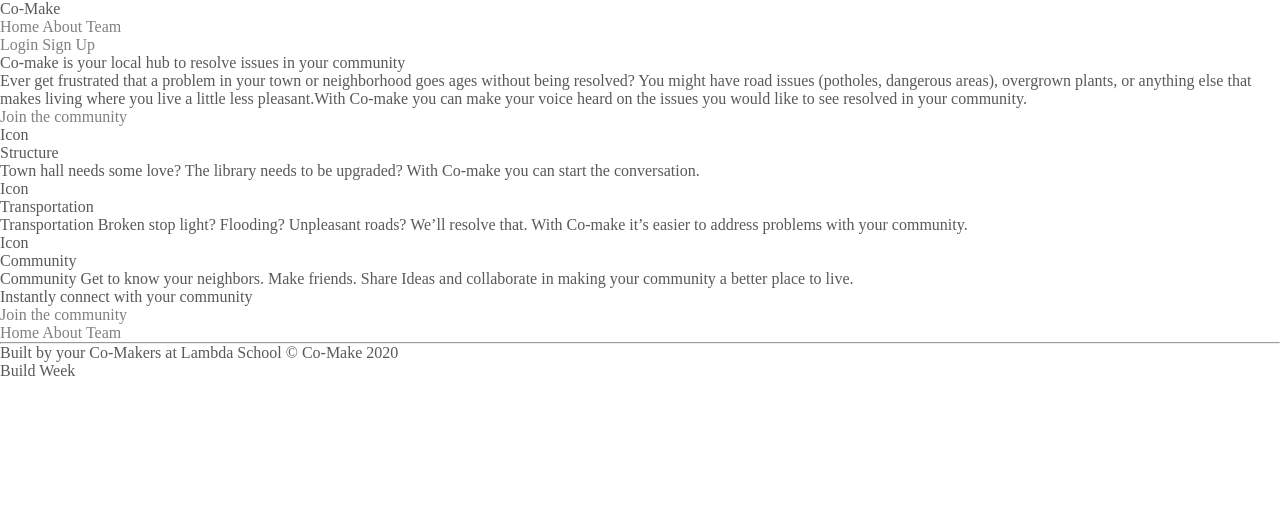
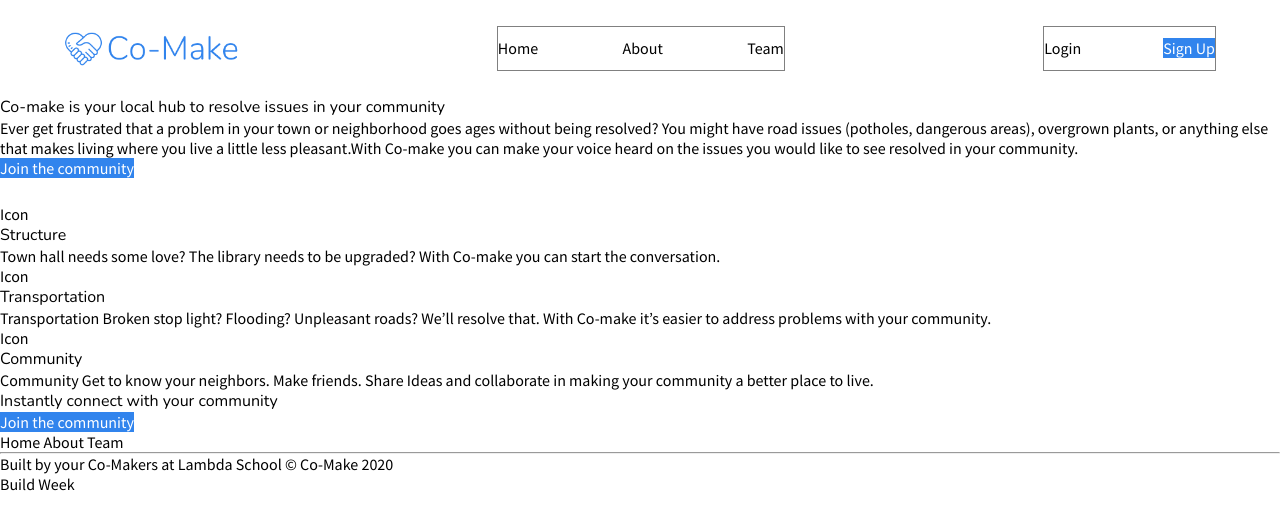
Before and after one commit to build-week-co-make-8-21/user-interface, a website: page index.html in a window 1280 px wide. Drawn offline with nearby package versions, Linux system fonts and the light colour scheme.

Commit message:
Styling and structure coming into play

```diff
--- a/css/index.css
+++ b/css/index.css
@@ -1,3 +1,7 @@
+/* Imports */
+
+@import url("https://fonts.googleapis.com/css2?family=Nunito&family=Source+Sans+Pro&display=swap");
+
 /* CSS Reset */
 
 * {
@@ -12,12 +16,71 @@
 
 a {
     text-decoration: none;
-    color: gray;
+    color: black;
+    font-family: "Source Sans Pro", sans-serif;
 }
 
 
-/* Stylings */
+/* Styling */
 
 body {
-    color: #595959;
+    /* color: #595959; */
+    color: black;
+    font-family: "Source Sans Pro", sans-serif;
 }
+
+h1,
+h2,
+h3,
+h4,
+h5,
+h6 {
+    font-family: "Nunito", sans-serif;
+}
+
+h1 {
+    font-weight: 800;
+}
+
+.logo-img {
+    height: 45px;
+}
+
+header {
+    padding: 2% 0;
+}
+
+.button {
+    background-color: #3184ed;
+    color: white;
+}
+
+header #bar {
+    width: 90%;
+    margin: 0 auto;
+    display: flex;
+    justify-content: space-between;
+}
+
+header nav {
+    display: flex;
+    align-items: center;
+}
+
+header nav.pages {
+    width: 25%;
+    display: flex;
+    justify-content: space-between;
+    border: 1px solid grey;
+}
+
+header nav.links {
+    width: 15%;
+    display: flex;
+    justify-content: space-between;
+    border: 1px solid grey;
+}
+
+header #content {
+    margin-top: 2%;
+}
--- a/index.html
+++ b/index.html
@@ -6,30 +6,29 @@
     <meta name="viewport" content="width=device-width, initial-scale=1.0">
     <link rel="stylesheet" href="/css/index.css">
     <script defer src="script.js"></script>
-    <title>Landing Page</title>
+    <title>Co-Make</title>
 </head>
 
 <body>
     <header>
         <div id="bar">
-            <h1>Co-Make</h1>
-            <nav>
-                <div>
-                    <a href="">Home</a>
-                    <a href="">About</a>
-                    <a href="">Team</a>
-                </div>
-                <div>
-                    <a href="">Login</a>
-                    <a href="">Sign Up</a>
-                </div>
+            <img src="assets/logo2.png" class="logo-img" alt="Logo">
+            <nav class="pages">
+                <a href="">Home</a>
+                <a href="">About</a>
+                <a href="">Team</a>
+            </nav>
+            <nav class="links">
+                <a href="">Login</a>
+                <a href="" class="button">Sign Up</a>
+            </nav>
             </nav>
         </div>
         <div id="content">
             <h2>Co-make is your local hub to resolve issues in your community</h2>
             <p>Ever get frustrated that a problem in your town or neighborhood goes ages without being resolved? You might have road issues (potholes, dangerous areas), overgrown plants, or anything else that makes living where you live a little less pleasant.With
                 Co-make you can make your voice heard on the issues you would like to see resolved in your community.</p>
-            <a href="">Join the community</a>
+            <a href="" class="button">Join the community</a>
         </div>
     </header>
     <section>
@@ -53,7 +52,7 @@
     </section>
     <section>
         <h2>Instantly connect with your community</h2>
-        <a href="">Join the community</a>
+        <a href="" class="button">Join the community</a>
     </section>
     <footer>
         <div>
```
Also changed, not shown: assets/logo.png (added), assets/logo2.png (added).
